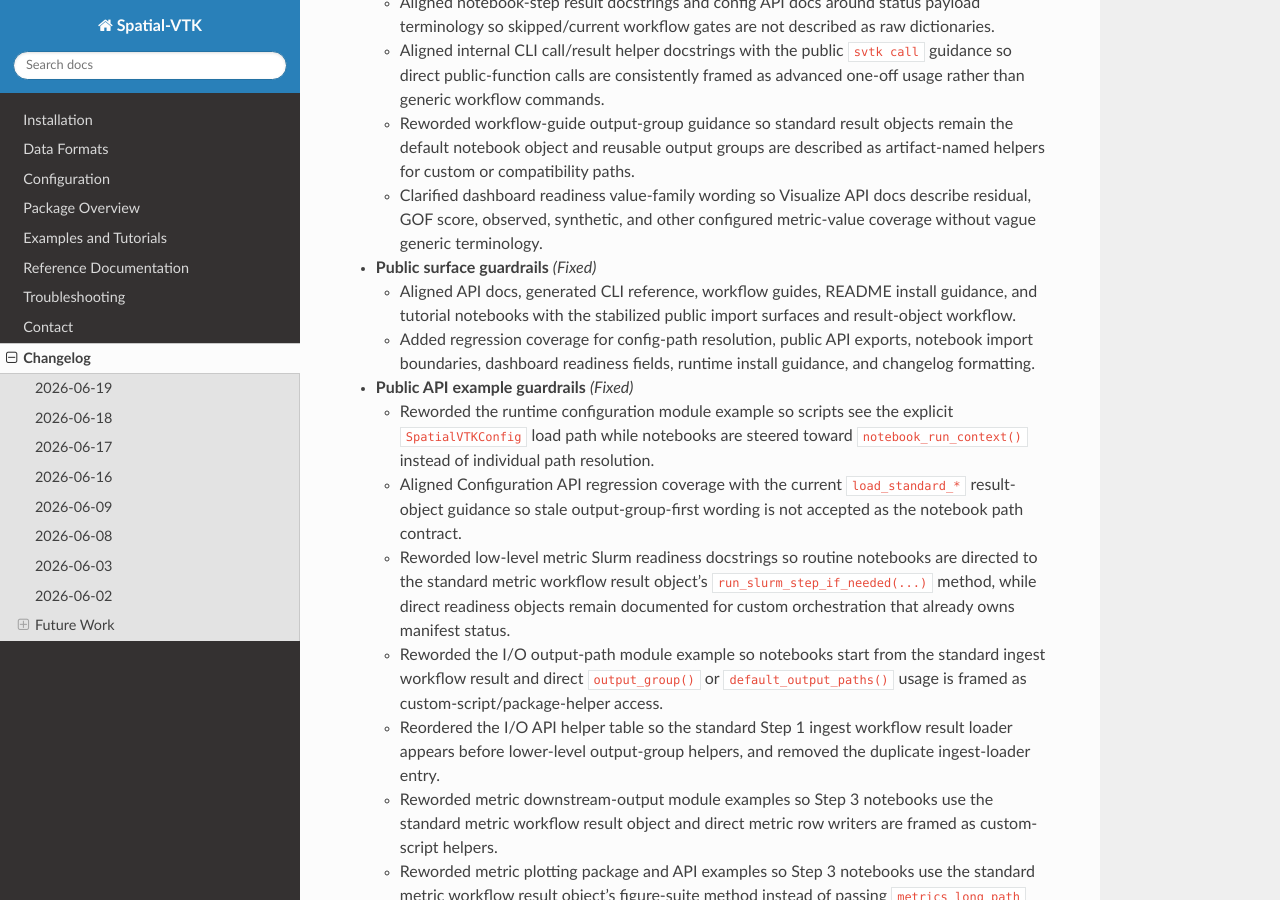
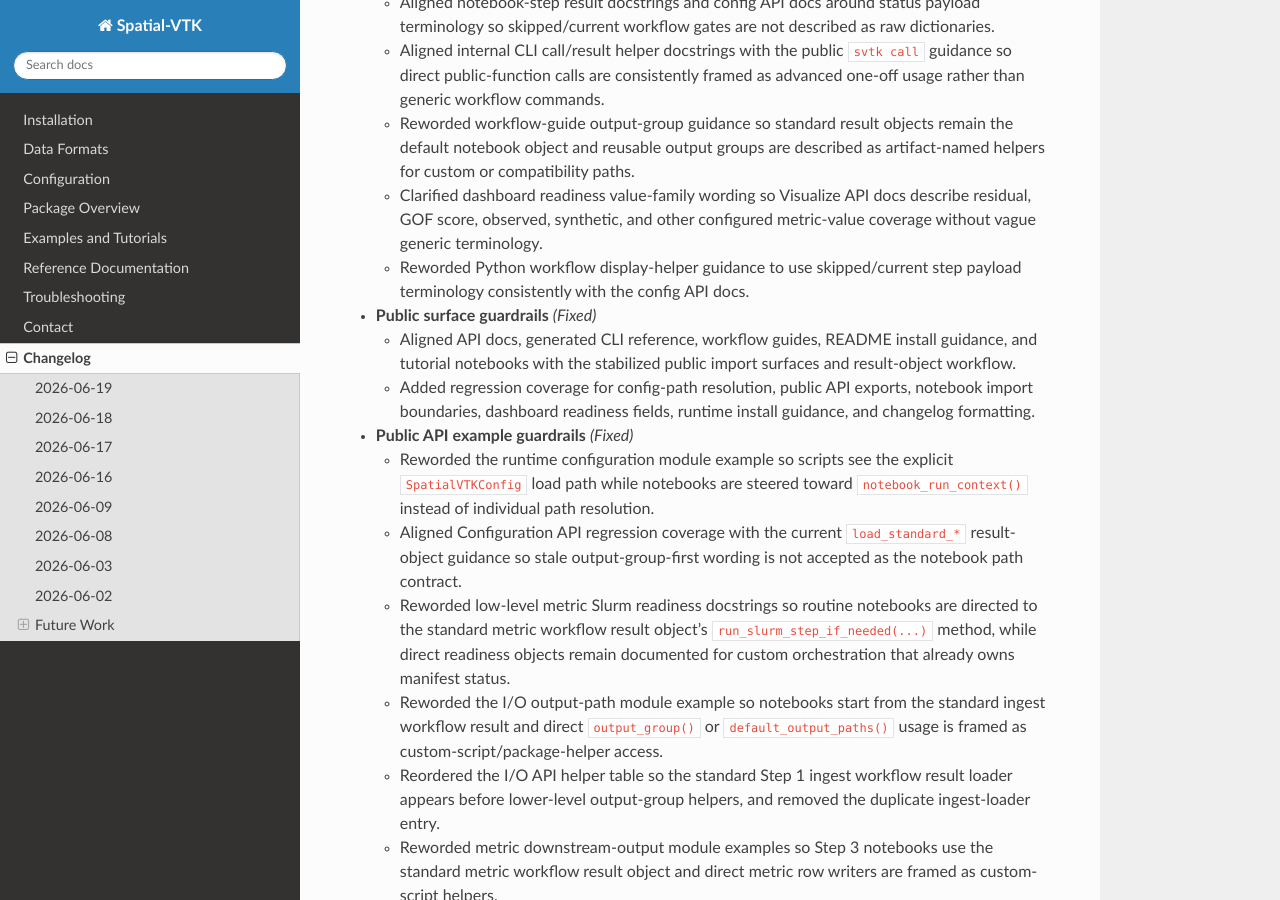
Before and after one commit to bcbirkel/spatial-vtk, a Sphinx documentation site: the page built from docs/changelog.rst, in a window 1280 px wide and 900 px high, scrolled down 1646 px. Built offline with Sphinx 7.4.7 and the Read the Docs theme 3.1.0, drawn with Linux system fonts in a browser that asks for light colours.

Commit message:
Clarify workflow display payload docs

```diff
--- a/docs/changelog.rst
+++ b/docs/changelog.rst
@@ -90,6 +90,8 @@
   - Clarified dashboard readiness value-family wording so Visualize API docs
     describe residual, GOF score, observed, synthetic, and other configured
     metric-value coverage without vague generic terminology.
+  - Reworded Python workflow display-helper guidance to use skipped/current
+    step payload terminology consistently with the config API docs.
 
 - **Public surface guardrails** *(Fixed)*
 
--- a/docs/reference/python_workflows.rst
+++ b/docs/reference/python_workflows.rst
@@ -265,7 +265,7 @@
        repeat ``str(path)`` conversion, ``reused`` flags, or generic ``path``
        keys in notebook cells.
    * - ``spatial_vtk.config.display_notebook_step_result``
-     - Display current/skipped step dictionaries, Slurm submissions, and
+     - Display current/skipped step payloads, Slurm submissions, and
        result objects with ``status_frame()`` or ``summary_frame()`` as compact
        labelled tables. Use this in workflow cells instead of
        ``print(result)`` or ``print(result.summary_message())`` when a
```
Also changed, not shown: 1 other file.
